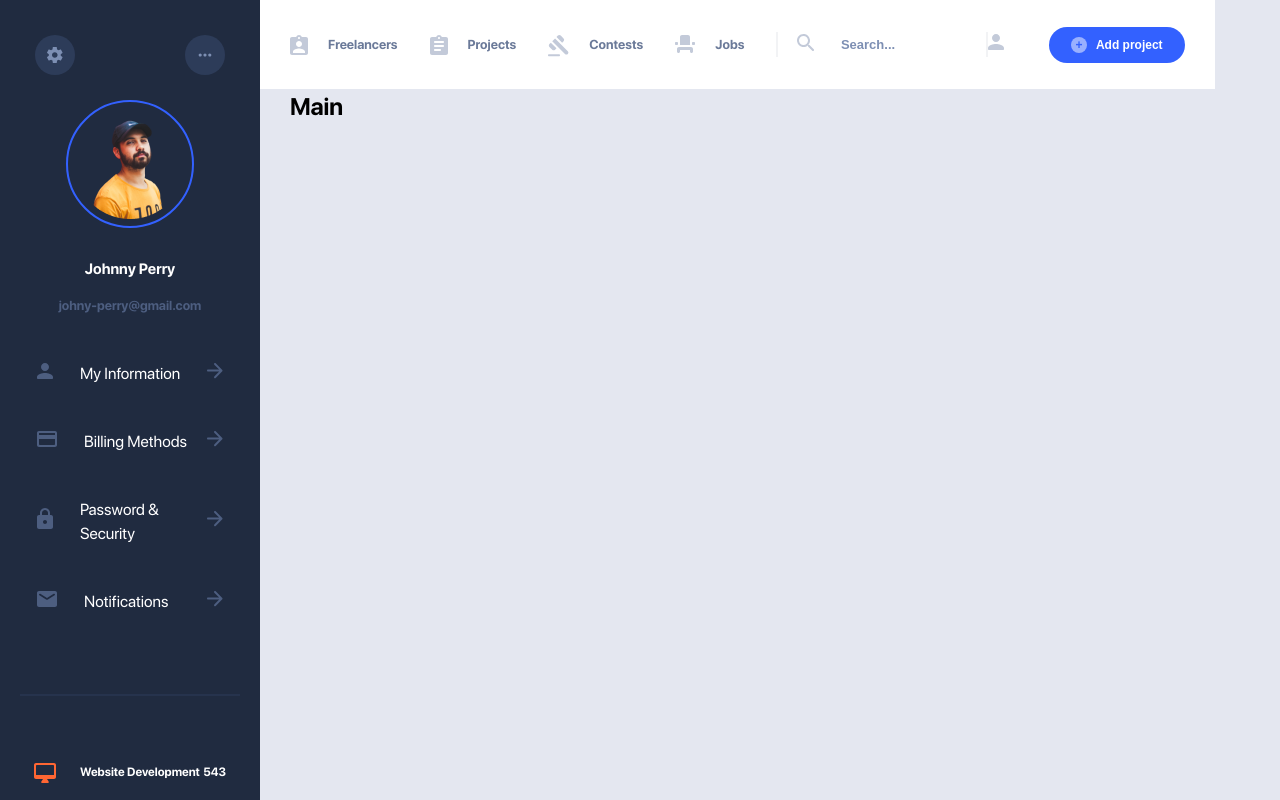
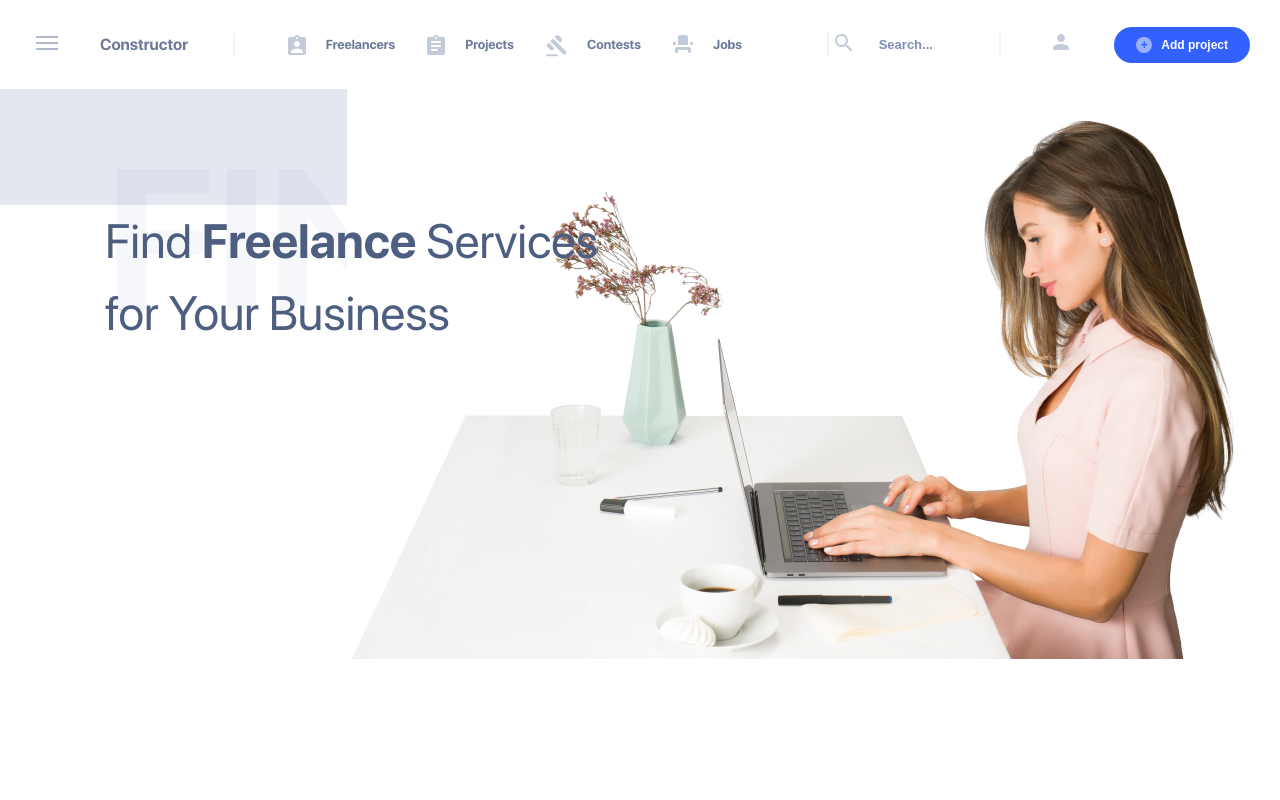
Before and after one commit to karshten/vue-freelance, a Vue app: page / in a window 1280 px wide. Shown: the top 800 px of the page. Built offline with nearby package versions, Linux system fonts and the light colour scheme.

Commit message:
added intro title and home img

```diff
--- a/src/App.vue
+++ b/src/App.vue
@@ -1,11 +1,12 @@
 <template>
-    <div class="wrapper">
+    <div class="wrapper" :class="{mainWrapper:isMainPage}">
         <SideBar
                 @closeSidebar="handleToggleSideBar(false)"
                 :showSidebar="showSideBar"
+                :class="{mainSideBar: isMainPage}"
         />
         <div class="wrapper__content">
-            <Header :is-main="route.path === '/'" @openSidebar="handleToggleSideBar(true)"/>
+            <Header :is-main="isMainPage" @openSidebar="handleToggleSideBar(true)"/>
             <main @click="handleToggleSideBar(false)">
                 <RouterView/>
             </main>
@@ -16,7 +17,7 @@
 <script>
     import Header from "./components/Header/Header.vue";
     import SideBar from "./components/SideBar/SideBar.vue";
-    import {ref} from "vue"
+    import {onMounted, ref, computed} from "vue"
     import SideBarButton from "./components/Header/SideBarButton.vue";
     import {useRoute} from "vue-router";
 
@@ -25,13 +26,19 @@
         setup() {
 
             const route = useRoute()
-            const showSideBar = ref(innerWidth > 1100)
+            const showSideBar = ref(false)
+            const path = computed(() => route.path)
+            const isMainPage = ref(path.value === '/')
+
+            onMounted(() => {
+                showSideBar.value = path.value !== '/' && innerWidth > 1100
+            })
 
             const handleToggleSideBar = (boolean) => {
                 innerWidth > 1100 ? null : showSideBar.value = boolean
             }
 
-            return {showSideBar, handleToggleSideBar, route}
+            return {showSideBar, handleToggleSideBar, route, isMainPage}
         }
     }
 </script>
@@ -72,4 +79,13 @@
             }
         }
     }
+
+    .mainWrapper {
+        display: block;
+
+        & .mainSideBar {
+            position: absolute;
+            top: 0;
+        }
+    }
 </style>
--- a/src/components/Header/Header.vue
+++ b/src/components/Header/Header.vue
@@ -1,14 +1,23 @@
 <template>
     <header :class="{mainHeader: isMain}" v-if="!isValidPage" class="header">
         <div class="header__content">
-            <SideBarButton @click="handelOpenSidebar"/>
+            <SideBarButton @click="handelOpenSidebar" :class="{mainSideBarBtn: isMain}"/>
             <NavBar :is-navbar-open="true" class="header__navbar"/>
             <Search/>
-            <RegisterLink :is-main="isMain"/>
-            <button class="header__add-project-btn">
-                <div class="header__add-project-btn__plus">+</div>
-                <span>Add project</span>
-            </button>
+            <div class="mainHeader__right-content" v-if="isMain">
+                <RegisterLink :is-main="isMain"/>
+                <button class="header__add-project-btn">
+                    <div class="header__add-project-btn__plus">+</div>
+                    <span>Add project</span>
+                </button>
+            </div>
+            <template v-else>
+                <RegisterLink :is-main="isMain"/>
+                <button class="header__add-project-btn">
+                    <div class="header__add-project-btn__plus">+</div>
+                    <span>Add project</span>
+                </button>
+            </template>
         </div>
     </header>
 </template>
@@ -18,13 +27,12 @@
     import NavBar from "./NavBar.vue";
     import Search from "./Search.vue";
     import RegisterLink from "./Authorization.vue";
-    import {computed} from 'vue'
+    import {computed, ref} from 'vue'
     import {useRoute} from "vue-router";
 
     export default {
         components: {SideBarButton, NavBar, Search, RegisterLink},
         name: "Header",
-        props: ['isMain'],
         setup(props, context) {
 
             const route = useRoute()
@@ -32,10 +40,12 @@
             const invalidPathsForSideBar = ['/signUp', '/signIn']
             const isValidPage = computed(() => invalidPathsForSideBar.some(itemPath => path.value === itemPath))
 
-            const handelOpenSidebar = () =>{
+            const handelOpenSidebar = () => {
                 context.emit('openSidebar')
             }
-            return {isValidPage, handelOpenSidebar}
+
+            const isMain = computed(() => route.path === '/')
+            return {isValidPage, handelOpenSidebar, isMain}
         }
     }
 </script>
@@ -44,6 +54,7 @@
     @import "../../assets/scss/variables";
 
     .header {
+        width: 100%;
         background: #fff;
         padding: 25px 30px;
 
@@ -78,8 +89,14 @@
         }
     }
 
-    .mainHeader .header__content {
-        max-width: 1360px;
+    .mainHeader {
+        max-width: 1600px;
+
+        &__right-content {
+            display: flex;
+            justify-content: space-between;
+            max-width: 600px;
+        }
     }
 
     @media (max-width: 1180px) {
--- a/src/components/Header/NavBar.vue
+++ b/src/components/Header/NavBar.vue
@@ -70,6 +70,7 @@
 
         &__list {
             display: flex;
+            max-width: 500px;
         }
 
         &__item {
--- a/src/components/Header/Search.vue
+++ b/src/components/Header/Search.vue
@@ -69,4 +69,11 @@
             }
         }
     }
+
+    .mainHeader {
+
+        & .search {
+            padding: 0;
+        }
+    }
 </style>
--- a/src/components/Header/SideBarButton.vue
+++ b/src/components/Header/SideBarButton.vue
@@ -6,6 +6,9 @@
                 <div></div>
                 <div></div>
             </button>
+            <label class="sidebar-btn__label">
+                Constructor
+            </label>
         </div>
     </Transition>
 </template>
@@ -21,10 +24,19 @@
     @import "../../assets/scss/variables.scss";
 
     .sidebar-btn {
-        margin: 8px 15px 0 0;
         display: none;
+        align-items: center;
+        border-right: 2px solid #F2F3F5;
+        padding-right: 45px;
+
+        &__label {
+            cursor: pointer;
+            color: $low-dark-blue;
+            font-weight: 700;
+        }
 
         & button {
+            margin-right: 36px;
             cursor: pointer;
             border: none;
             background-color: inherit;
@@ -54,6 +66,7 @@
             display: block;
         }
     }
+
     @media (max-width: 970px) {
         .sidebar-btn {
             left: 20px;
@@ -66,10 +79,15 @@
             left: 10px;
         }
     }
+
     @media (max-width: 375px) {
         .sidebar-btn {
             top: 30px;
             left: 5px;
         }
     }
+
+    .mainHeader .mainSideBarBtn {
+        display: flex;
+    }
 </style>
--- a/src/components/SideBar/SideBar.vue
+++ b/src/components/SideBar/SideBar.vue
@@ -22,7 +22,7 @@
     import MenuList from "./MenuList.vue";
     import SkillsList from "./SkillsList.vue";
     import NavBar from "../Header/NavBar.vue";
-    import {ref, computed} from 'vue'
+    import {ref, computed, onMounted} from 'vue'
     import {useRoute} from "vue-router";
 
     export default {
@@ -54,7 +54,7 @@
     @import "src/assets/scss/variables.scss";
 
     .sidebar {
-        display: inline-block;
+        display: none;
         padding: 35px 20px;
         z-index: 100;
         background-color: $high-dark-blue;
--- a/src/views/Main.vue
+++ b/src/views/Main.vue
@@ -1,7 +1,9 @@
 <template>
-    <section>
+    <section class="intro">
         <div class="container">
-            <h2>Main</h2>
+            <h1 class="intro__title">Find <span>Freelance</span> Services for Your Business</h1>
+            <div class="intro__internal-title"><h2>FIND</h2></div>
+            <img class="intro__home-img" src="src/assets/images/home-page.jpg" alt="home-image">
         </div>
     </section>
 </template>
@@ -12,6 +14,43 @@
     }
 </script>
 
-<style scoped>
+<style scoped lang="scss">
+    @import "src/assets/scss/variables.scss";
 
+    .intro {
+        padding-top: 116px;
+        position: relative;
+
+        &__title {
+            font-size: 48px;
+            max-width: 553px;
+            font-weight: 400;
+            color: $mid-dark-blue;
+            z-index: 2;
+            position: absolute;
+
+            & span {
+                font-weight: 900;
+            }
+        }
+
+        &__internal-title {
+            max-width: 553px;
+            top: 0;
+            position: absolute;
+
+            & h2 {
+                font-size: 200px;
+                color: #002881;
+                opacity: 0.03;
+            }
+        }
+
+        &__home-img {
+            max-width: 934px;
+            position: absolute;
+            right: 0;
+            top: 0;
+        }
+    }
 </style>
```
